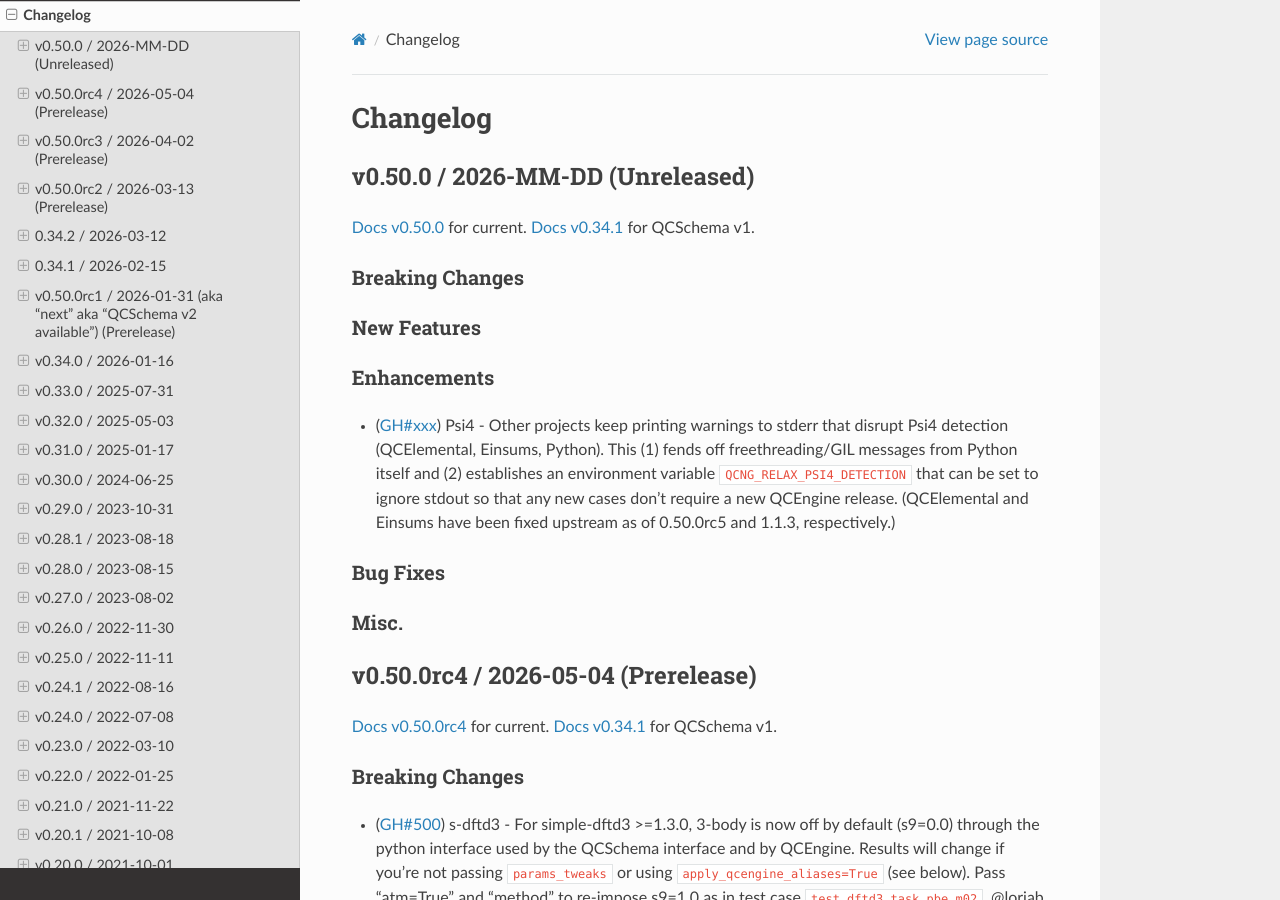
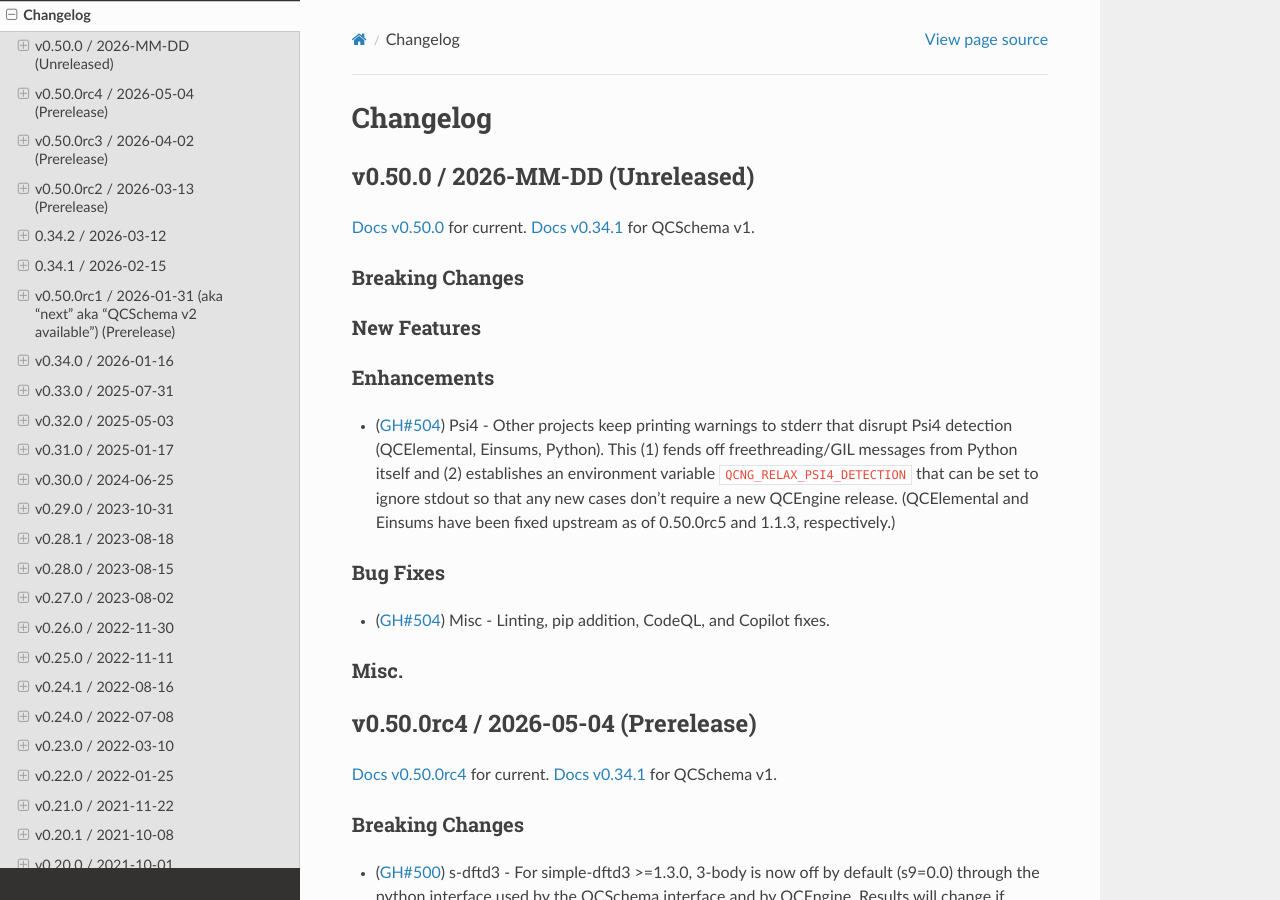
Before and after one commit to MolSSI/QCEngine, a Sphinx documentation site: the page built from docs/source/changelog.rst, in a window 1280 px wide and 900 px high. Built offline with Sphinx 7.4.7 and the Read the Docs theme 3.1.0, drawn with Linux system fonts in a browser that asks for light colours; the version number could not be read and is left out.

Commit message:
try to trigger CI

```diff
--- a/docs/source/changelog.rst
+++ b/docs/source/changelog.rst
@@ -47,7 +47,7 @@ New Features
 
 Enhancements
 ++++++++++++
-- (:pr:`xxx`) Psi4 - Other projects keep printing warnings to stderr that disrupt
+- (:pr:`504`) Psi4 - Other projects keep printing warnings to stderr that disrupt
   Psi4 detection (QCElemental, Einsums, Python). This (1) fends off freethreading/GIL
   messages from Python itself and (2) establishes an environment variable
   ``QCNG_RELAX_PSI4_DETECTION`` that can be set to ignore stdout so that any new
@@ -56,6 +56,7 @@ Enhancements
 
 Bug Fixes
 +++++++++
+- (:pr:`504`) Misc - Linting, pip addition, CodeQL, and Copilot fixes.
 
 Misc.
 +++++
```
Also changed, not shown: README.md (+1 -1 lines), 15 other files.
